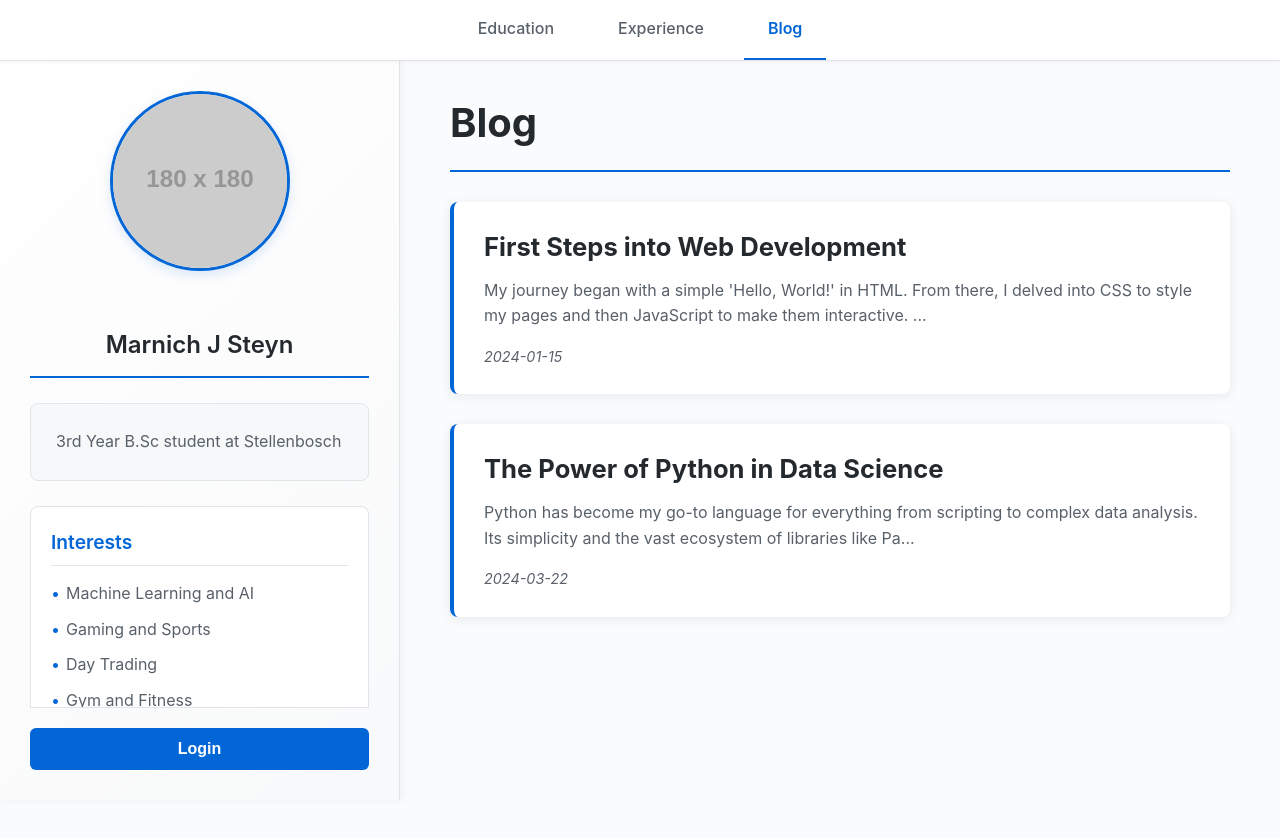
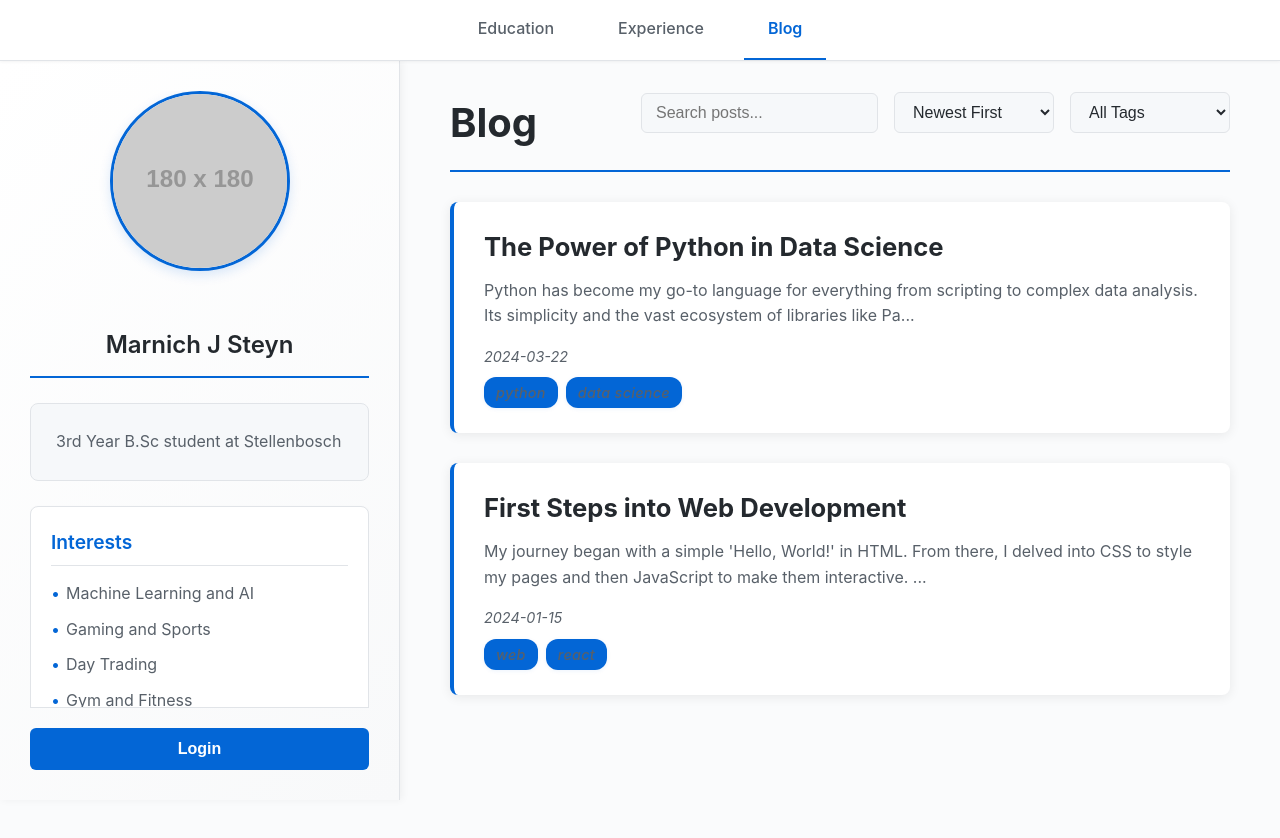
Before and after one commit to MarnichSteyn/PersonalWebsite, a React (Vite) app: page /blog in a window 1280 px wide. Shown: the top 838 px of the page. Built offline with nearby package versions, Linux system fonts and the light colour scheme.

Commit message:
added image insertion and search features to the blog page

```diff
--- a/src/pages/Blog.jsx
+++ b/src/pages/Blog.jsx
@@ -8,32 +8,55 @@ const initialPosts = [
         id: 1,
         title: "First Steps into Web Development",
         content: "My journey began with a simple 'Hello, World!' in HTML. From there, I delved into CSS to style my pages and then JavaScript to make them interactive. Learning React has been a game-changer, allowing me to build complex, component-based user interfaces. This portfolio is a testament to that journey, showcasing the skills I've developed along the way.",
-        date: "2024-01-15"
+        date: "2024-01-15",
+        image: '',
+        tags: ['web', 'react']
     },
     {
         id: 2,
         title: "The Power of Python in Data Science",
         content: "Python has become my go-to language for everything from scripting to complex data analysis. Its simplicity and the vast ecosystem of libraries like Pandas, NumPy, and Scikit-learn make it incredibly powerful. I'm particularly fascinated by its application in machine learning and am currently exploring neural networks and deep learning concepts.",
-        date: "2024-03-22"
+        date: "2024-03-22",
+        image: '',
+        tags: ['python', 'data science']
     }
 ];
 
 function Blog() {
-
     const { isAuthenticated } = useAuth();
     const [posts, setPosts] = useState(() => {
         const savedPosts = localStorage.getItem('blogPosts');
         return savedPosts ? JSON.parse(savedPosts) : initialPosts;
     });
-
     const [isViewModalOpen, setIsViewModalOpen] = useState(false);
     const [isFormModalOpen, setIsFormModalOpen] = useState(false);
     const [selectedPost, setSelectedPost] = useState(null);
     const [editingPost, setEditingPost] = useState(null);
+    const [searchTerm, setSearchTerm] = useState('');
+    const [sortOrder, setSortOrder] = useState('desc');
+    const [tagFilter, setTagFilter] = useState('');
 
     useEffect(() => {
         localStorage.setItem('blogPosts', JSON.stringify(posts));
     }, [posts]);
+
+    const allTags = Array.from(new Set(posts.flatMap(post => post.tags)));
+
+    const filteredPosts = posts
+        .filter(post => {
+            const matchesSearch =
+                post.title.toLowerCase().includes(searchTerm.toLowerCase()) ||
+                post.content.toLowerCase().includes(searchTerm.toLowerCase());
+            const matchesTag = tagFilter ? post.tags.includes(tagFilter) : true;
+            return matchesSearch && matchesTag;
+        })
+        .sort((a, b) => {
+            if (sortOrder === 'asc') {
+                return new Date(a.date) - new Date(b.date);
+            } else {
+                return new Date(b.date) - new Date(a.date);
+            }
+        });
 
     const handleViewPost = (post) => {
         setSelectedPost(post);
@@ -41,12 +64,12 @@ function Blog() {
     };
 
     const handleAddPost = () => {
-        setEditingPost({ id: null, title: '', content: '' });
+        setEditingPost({ id: null, title: '', content: '', image: '', tags: [], date: '' });
         setIsFormModalOpen(true);
     };
 
     const handleEditPost = (post) => {
-        setEditingPost(post);
+        setEditingPost({ ...post });
         setIsFormModalOpen(true);
     };
 
@@ -56,17 +79,34 @@ function Blog() {
         }
     };
 
+    const handleImageChange = (e) => {
+        if (e.target.files && e.target.files[0]) {
+            const file = e.target.files[0];
+            const reader = new FileReader();
+            reader.onload = () => {
+                setEditingPost(prev => ({ ...prev, image: reader.result }));
+            };
+            reader.readAsDataURL(file);
+        }
+    };
+
+    const handleTagInput = (e) => {
+        const value = e.target.value;
+        setEditingPost(prev => ({ ...prev, tags: value.split(',').map(tag => tag.trim()).filter(Boolean) }));
+    };
+
     const handleSavePost = (e) => {
         e.preventDefault();
-        const { title, content } = editingPost;
-
+        const { title, content, image, tags } = editingPost;
         if (editingPost.id) {
-            setPosts(posts.map(post => post.id === editingPost.id ? { ...post, title, content } : post));
+            setPosts(posts.map(post => post.id === editingPost.id ? { ...post, title, content, image, tags } : post));
         } else {
             const newPost = {
                 id: Date.now(),
                 title,
                 content,
+                image,
+                tags,
                 date: new Date().toISOString().split('T')[0]
             };
             setPosts([newPost, ...posts]);
@@ -79,18 +119,46 @@ function Blog() {
         <div className="blog-page">
             <div className="blog-header">
                 <h1>Blog</h1>
-                {isAuthenticated && (
-                    <button onClick={handleAddPost} className="add-post-button">Add New Post</button>
-                )}
+                <div className="blog-controls">
+                    <input
+                        type="text"
+                        placeholder="Search posts..."
+                        value={searchTerm}
+                        onChange={e => setSearchTerm(e.target.value)}
+                        className="blog-search-bar"
+                    />
+                    <select value={sortOrder} onChange={e => setSortOrder(e.target.value)} className="blog-sort-select">
+                        <option value="desc">Newest First</option>
+                        <option value="asc">Oldest First</option>
+                    </select>
+                    <select value={tagFilter} onChange={e => setTagFilter(e.target.value)} className="blog-tag-filter">
+                        <option value="">All Tags</option>
+                        {allTags.map(tag => (
+                            <option key={tag} value={tag}>{tag}</option>
+                        ))}
+                    </select>
+                    {isAuthenticated && (
+                        <button onClick={handleAddPost} className="add-post-button">Add New Post</button>
+                    )}
+                </div>
             </div>
 
             <div className="blog-list">
-                {posts.map(post => (
+                {filteredPosts.map(post => (
                     <div key={post.id} className="blog-post-item">
                         <div className="blog-post-content" onClick={() => handleViewPost(post)}>
                             <h2>{post.title}</h2>
+
+                            {post.image && <img src={post.image} alt="attachment" className="blog-post-image" />}
                             <p>{post.content.substring(0, 150)}...</p>
                             <span>{post.date}</span>
+
+                            <div className="blog-post-tags">
+                                {(post.tags || []).map(tag => (
+                                    <span key={tag} className="blog-tag">{tag}</span>
+                                ))}
+                            </div>
+
                         </div>
                         {isAuthenticated && (
                             <div className="blog-post-actions">
@@ -105,9 +173,17 @@ function Blog() {
             <Modal isOpen={isViewModalOpen} onClose={() => setIsViewModalOpen(false)}>
                 {selectedPost && (
                     <div className="blog-view-modal">
+
                         <h1>{selectedPost.title}</h1>
                         <span>{selectedPost.date}</span>
+                        {selectedPost.image && <img src={selectedPost.image} alt="attachment" className="blog-post-image" />}
                         <p>{selectedPost.content}</p>
+
+                        <div className="blog-post-tags">
+                            {selectedPost.tags.map(tag => (
+                                <span key={tag} className="blog-tag">{tag}</span>
+                            ))}
+                        </div>
                     </div>
                 )}
             </Modal>
@@ -120,14 +196,26 @@ function Blog() {
                             type="text"
                             placeholder="Post Title"
                             value={editingPost.title}
-                            onChange={(e) => setEditingPost({ ...editingPost, title: e.target.value })}
+                            onChange={e => setEditingPost({ ...editingPost, title: e.target.value })}
                             required
                         />
                         <textarea
                             placeholder="Post Content"
                             value={editingPost.content}
-                            onChange={(e) => setEditingPost({ ...editingPost, content: e.target.value })}
+                            onChange={e => setEditingPost({ ...editingPost, content: e.target.value })}
                             required
+                        />
+                        <input
+                            type="file"
+                            accept="image/*"
+                            onChange={handleImageChange}
+                        />
+                        {editingPost.image && <img src={editingPost.image} alt="attachment preview" className="blog-post-image" />}
+                        <input
+                            type="text"
+                            placeholder="Tags (comma separated)"
+                            value={editingPost.tags.join(', ')}
+                            onChange={handleTagInput}
                         />
                         <button type="submit">Save Post</button>
                     </form>
--- a/src/styles/Blog.css
+++ b/src/styles/Blog.css
@@ -37,6 +37,74 @@
 .blog-list {
     display: grid;
     gap: 30px;
+}
+.blog-controls {
+    display: flex;
+    gap: 16px;
+    align-items: center;
+    margin-bottom: 20px;
+    flex-wrap: wrap;
+}
+
+.blog-search-bar,
+.blog-sort-select,
+.blog-tag-filter {
+    padding: 10px 14px;
+    border: 1px solid #E1E4E8;
+    border-radius: 6px;
+    font-size: 1em;
+    background: #F6F8FA;
+    color: #24292E;
+    min-width: 160px;
+}
+
+.blog-search-bar:focus,
+.blog-sort-select:focus,
+.blog-tag-filter:focus {
+    outline: none;
+    border-color: #0366D6;
+    background: #fff;
+}
+
+.blog-post-image {
+    display: block;
+    max-width: 100%;
+    max-height: 220px;
+    margin: 16px 0 8px 0;
+    border-radius: 8px;
+    box-shadow: 0 2px 8px rgba(3,102,214,0.08);
+    object-fit: cover;
+}
+
+.blog-post-tags {
+    margin-top: 8px;
+    display: flex;
+    gap: 8px;
+    flex-wrap: wrap;
+}
+
+.blog-tag {
+    background: #0366D6;
+    color: #fff;
+    padding: 4px 12px;
+    border-radius: 12px;
+    font-size: 0.95em;
+    font-weight: 500;
+    letter-spacing: 0.02em;
+    box-shadow: 0 1px 4px rgba(3,102,214,0.08);
+}
+
+.blog-form input[type=\"file\"] {
+    margin: 10px 0;
+}
+
+.blog-form img.blog-post-image {
+    margin: 10px auto;
+    display: block;
+    max-width: 320px;
+    max-height: 180px;
+    border-radius: 8px;
+    box-shadow: 0 2px 8px rgba(3,102,214,0.08);
 }
 
 .blog-post-item {
```
Also changed, not shown: 1 other file (tests, documents, lock files or other folders).
